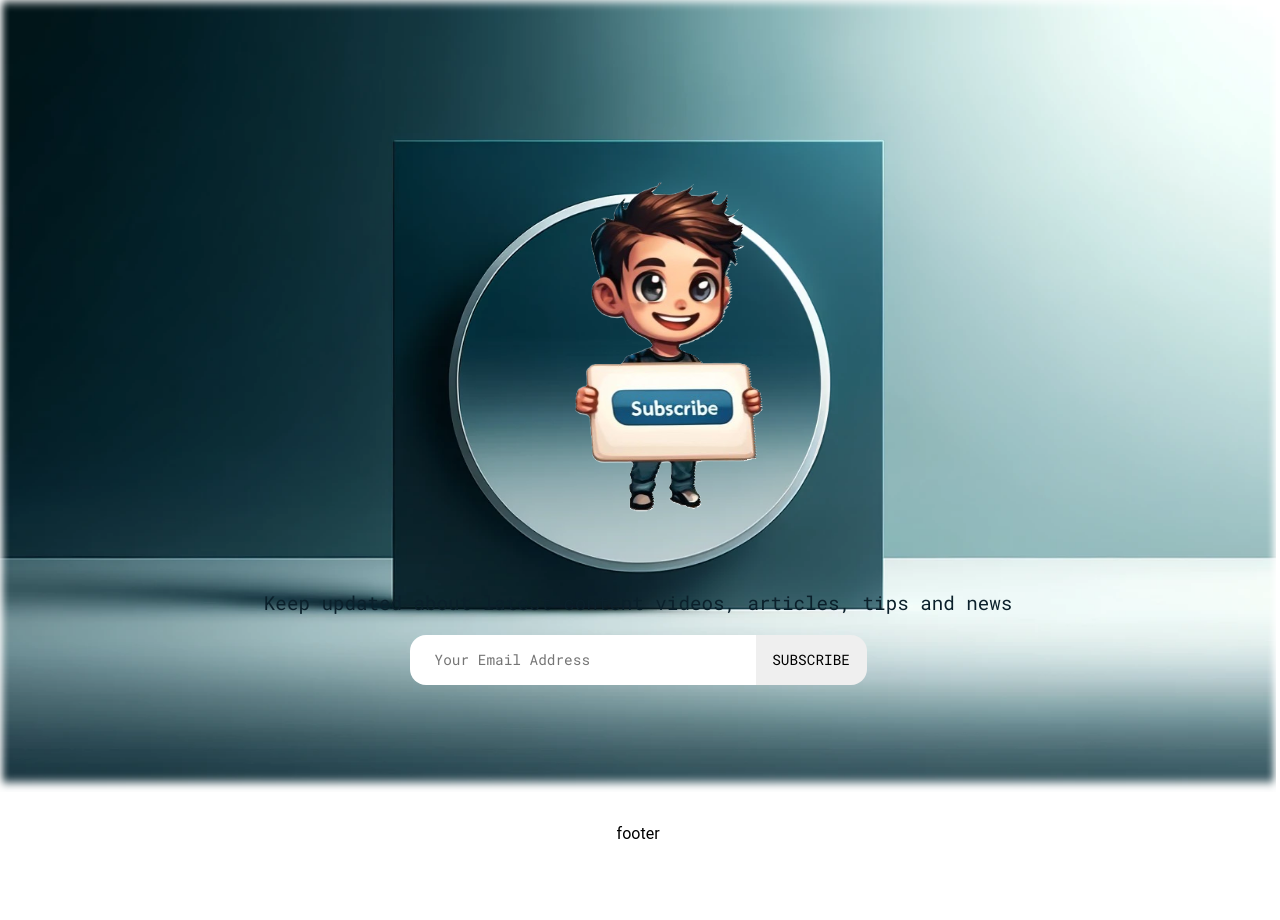
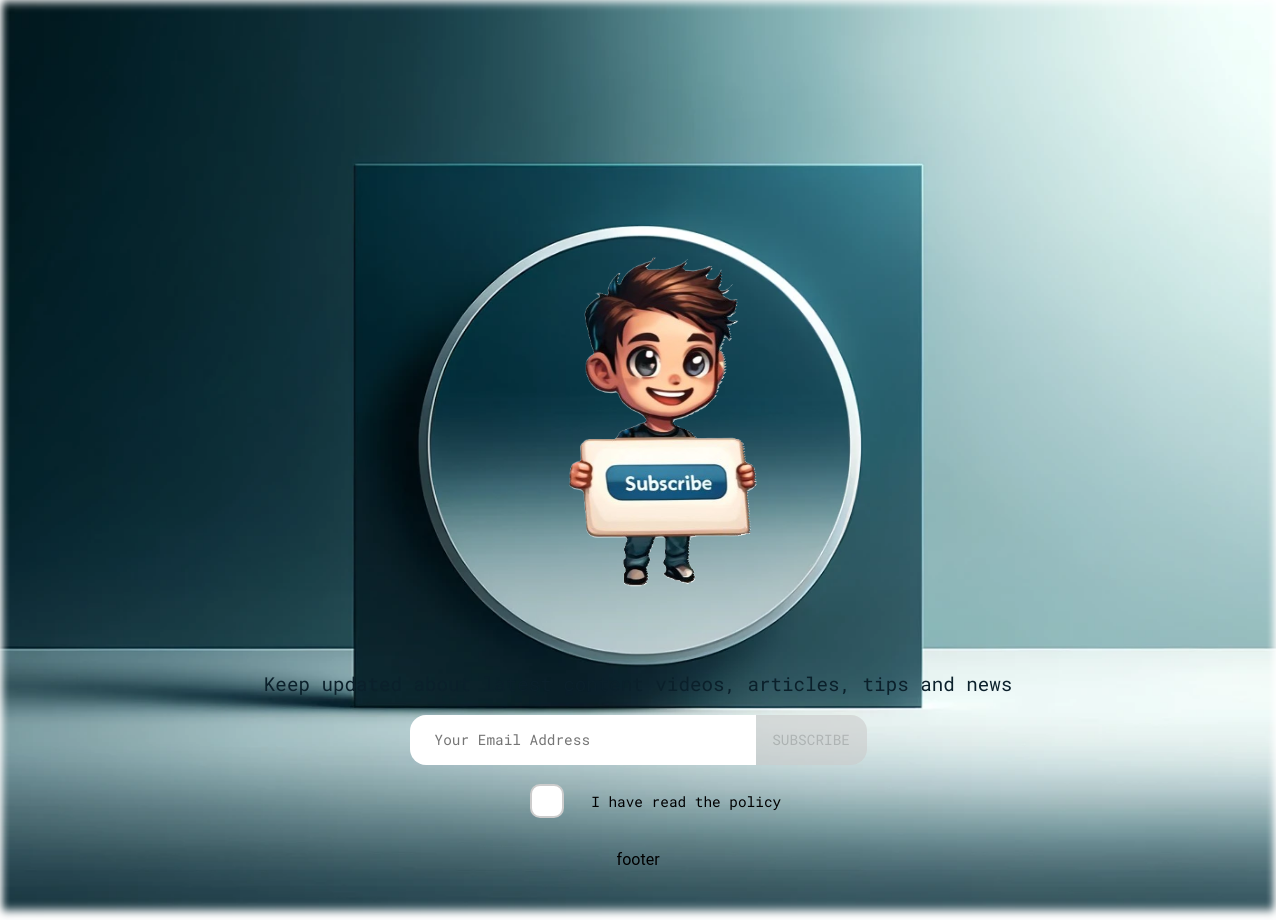
Before and after one commit to ericchecuz/reactPortfolio, a React (Create React App) app: page /home in a window 1280 px wide. Shown: the part 2405-3325 px from the top of the page. Before the commit the page ends 3248 px from the top, so only its background shows below. Built offline with nearby package versions, Linux system fonts and the light colour scheme; a web font is replaced by a local one.

Commit message:
fix section subscribe and wip footer

```diff
--- a/src/pages/homePage.js
+++ b/src/pages/homePage.js
@@ -102,6 +102,47 @@ const TutorialCard = ({ title, description, image }) => {
     </>
   );
 };
+
+function SubscriptionForm() {
+  const [email, setEmail] = useState("");
+  const [isAgreed, setIsAgreed] = useState(false);
+
+  const handleEmailChange = (event) => {
+    setEmail(event.target.value);
+  };
+
+  const handleAgreementChange = (event) => {
+    setIsAgreed(event.target.checked);
+  };
+
+  return (
+    <div className="subscription-container">
+      <div className="container-input">
+        <input
+          type="email"
+          placeholder="Your Email Address"
+          value={email}
+          onChange={handleEmailChange}
+        />
+        <button
+          style={{ backgroundColor: isAgreed ? "#ff6547" : "#ccc" }}
+          disabled={!isAgreed}
+        >
+          SUBSCRIBE
+        </button>
+      </div>
+      <div className="custom-checkbox">
+        <input
+          type="checkbox"
+          id="agree"
+          checked={isAgreed}
+          onChange={handleAgreementChange}
+        />
+        <label htmlFor="agree">I have read the policy</label>
+      </div>
+    </div>
+  );
+}
 
 function HomePage() {
   const [transform, setTransform] = useState("");
@@ -239,13 +280,10 @@ function HomePage() {
             <p className="text-sub">
               Keep updated about latest content videos, articles, tips and news
             </p>
-            <div className="container-inupt">
-              <input placeholder="Your Email Address"></input>
-              <button>SUBSCRIBE</button>
-            </div>
+            <SubscriptionForm />
           </div>
+          <footer>footer</footer>
         </div>
-        <footer>footer</footer>
       </div>
     </div>
   );
--- a/src/pages/styleHome.css
+++ b/src/pages/styleHome.css
@@ -278,8 +278,6 @@ img {
 }
 
 footer {
-    position: relative;
-    top: 100%;
     width: 100%;
     justify-content: center;
     display: flex;
@@ -293,7 +291,7 @@ footer {
     position: relative;
     display: block;
     top: 100%;
-    height: 100vh;
+    height: 116vh;
     width: 99.7vw;
     z-index: 0;
     box-shadow: inset 0px 10px 10px 0px white, inset 0px -10px 10px 0px white;
@@ -610,9 +608,9 @@ SCROLLBAR */
     background-image: url(../assets/mail2.png);
     height: 471px;
     position: relative;
-    left: 41%;
+    left: 40.5%;
     transform: scale(0.7);
-    top: 15%;
+    top: 21%;
 }
 
 .container-subscribe {
@@ -624,7 +622,7 @@ SCROLLBAR */
 .text-sub {
     display: flex;
     justify-content: center;
-    margin-top: 10%;
+    margin-top: 13rem;
     font-weight: 400;
     font-style: normal;
     font-size: 1.2rem;
@@ -672,3 +670,83 @@ button {
     font-style: normal;
     font-size: 0.9rem;
 }
+
+.checkbox-container {
+    text-align: center;
+    display: flex;
+    flex-direction: row;
+    justify-content: center;
+    margin-top: 1.2rem;
+}
+
+button:disabled {
+    opacity: 0.6;
+    cursor: not-allowed;
+}
+
+label {
+    display: flex;
+    align-items: center;
+    font-family: "Roboto Mono", monospace;
+    font-weight: 400;
+    font-style: normal;
+    font-size: 0.9rem;
+}
+
+input[type="checkbox" i] {
+    margin-right: 5px;
+    width: 90px;
+    height: 26px;
+    border-radius: 5px;
+}
+
+.subscription-container {
+    display: flex;
+    flex-direction: column;
+    justify-content: center;
+    text-align: center;
+}
+
+/* Nasconde la checkbox originale */
+.custom-checkbox input[type="checkbox"] {
+    display: none;
+}
+
+.custom-checkbox {
+    text-align: center;
+    display: flex;
+    flex-direction: row;
+    justify-content: center;
+    margin-top: 1.2rem;
+}
+
+/* Stile per il label che fungerà da pseudo-checkbox */
+.custom-checkbox label {
+    display: flex;
+    position: relative;
+    cursor: pointer;
+    user-select: none;
+    padding-left: 35px;
+    /* spazio per la pseudo-checkbox */
+}
+
+/* Box personalizzato che appare prima del label */
+.custom-checkbox label:before {
+    content: '';
+    display: flex;
+    top: 0;
+    width: 30px;
+    height: 30px;
+    border: 2px solid #ccc;
+    border-radius: 10px;
+    margin-right: 1.7rem;
+    background-color: white;
+}
+
+/* Quando la checkbox è selezionata, cambia lo stile del box */
+.custom-checkbox input[type="checkbox"]:checked+label:before {
+    background-color: #ff6547;
+    /* Colore di sfondo quando è selezionato */
+    border-color: #000000;
+    /* Colore del bordo quando è selezionato */
+}
```
